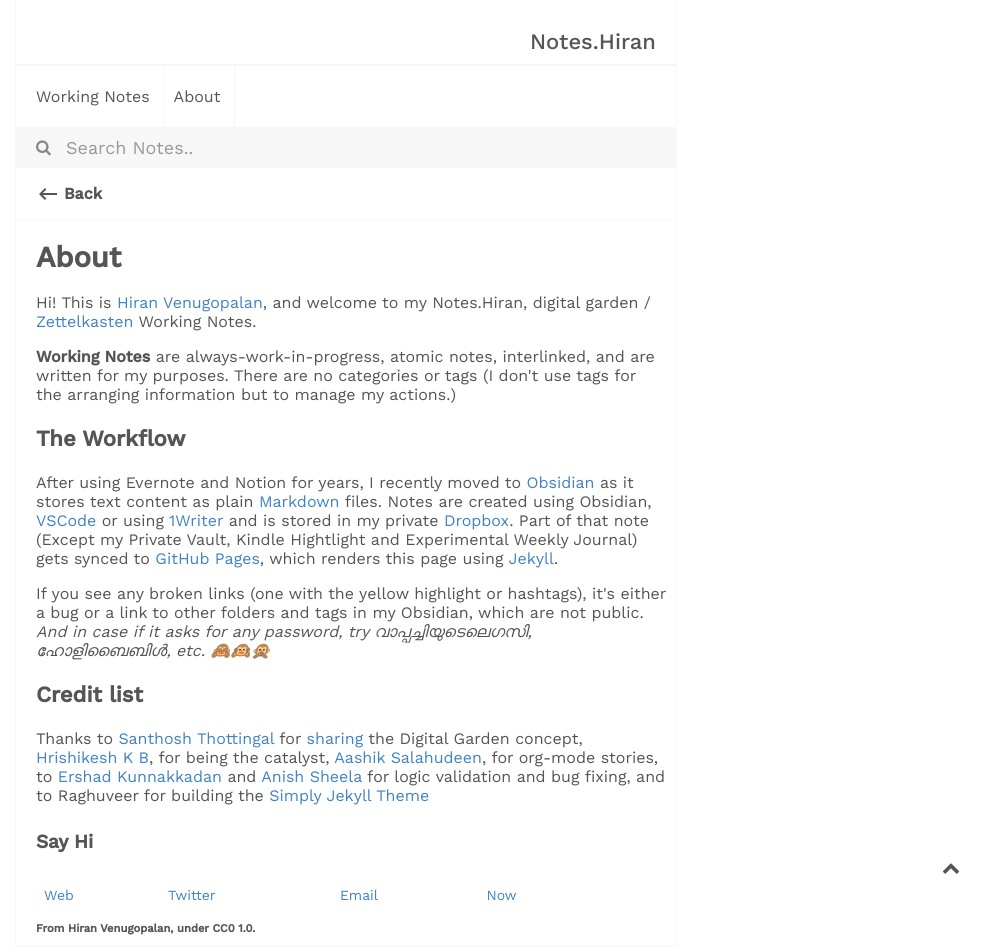
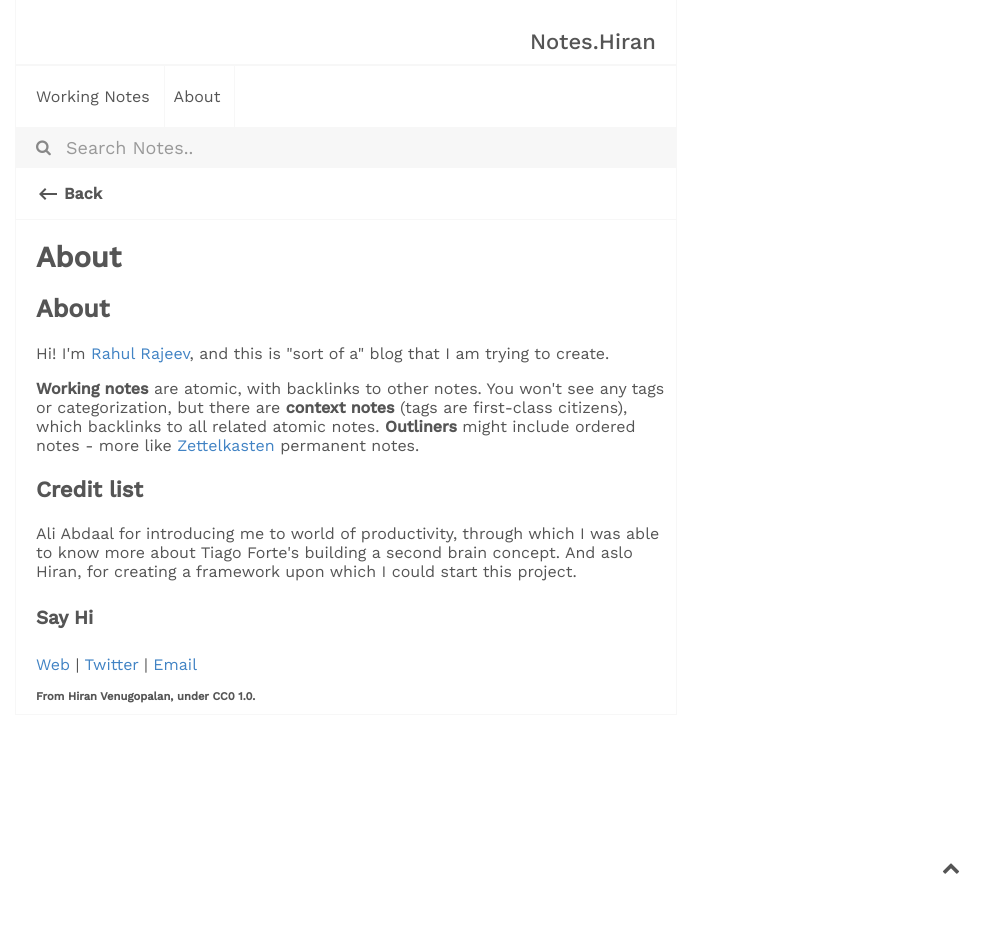
Before and after one commit to drawablex86/notes.archived, a Jekyll site: the page built from about.md, in a window 1280 px wide. Shown: the whole page, without its empty margins (294-1280 px from the left). Built offline with Jekyll 4.4.1, drawn with Linux system fonts in a browser that asks for light colours; after the commit the page ends 900 px from its top, so only the background shows below that.

Commit message:
Updating Content
Edited the about, readme, now and reading sections

```diff
--- a/about.md
+++ b/about.md
@@ -5,20 +5,16 @@ permalink: /about
 content-type: eg
 ---
 
-Hi! This is [Hiran Venugopalan](http://hiran.in), and welcome to my  Notes.Hiran, digital garden / [Zettelkasten](https://eugeneyan.com/writing/note-taking-zettelkasten/) Working Notes.
+## About
 
-**Working Notes** are always-work-in-progress, atomic notes, interlinked, and are written for my purposes. There are no categories or tags (I don't use tags for the arranging information but to manage my actions.)
+Hi! I'm [Rahul Rajeev](https://www.instagram.com/rdrawsstuff/), and this is "sort of a" blog that I am trying to create.
 
-### The Workflow
+**Working notes** are atomic, with backlinks to other notes. You won't see any tags or categorization, but there are **context notes** (tags are first-class citizens), which backlinks to all related atomic notes. **Outliners** might include ordered notes - more like [Zettelkasten](https://eugeneyan.com/writing/note-taking-zettelkasten/) permanent notes.
 
-After using Evernote and Notion for years, I recently moved to [Obsidian](https://obsidian.md/) as it stores text content as  plain [Markdown](https://daringfireball.net/projects/markdown/) files. Notes are created using Obsidian, [VSCode](https://code.visualstudio.com/) or using [1Writer](https://1writerapp.com/) and is stored in my private [Dropbox](https://www.dropbox.com/referrals/AABugyzJkQG2BLMNM8UnJqsWLyl30OUkSFc?src=global9). Part of that note (Except my Private Vault, Kindle Hightlight and Experimental Weekly Journal) gets synced to [GitHub Pages](https://pages.github.com/), which renders this page using [Jekyll](https://jekyllrb.com/).
 
-If you see any broken links (one with the yellow highlight or hashtags), it's either a bug or a link to other folders and tags in my Obsidian, which are not public. _And in case if it asks for any password, try വാപ്പച്ചിയുടെലെഗസി, ഹോളിബൈബിൾ, etc. 🙈🙉🙊_
 
 ### Credit list
-
-Thanks to [Santhosh Thottingal](https://docs.thottingal.in/) for [sharing](https://twitter.com/santhoshtr/status/1319914801972146176) the Digital Garden concept, [Hrishikesh K B](https://wiki.stultus.in/), for being the catalyst, [Aashik Salahudeen](https://github.com/aashiks), for org-mode stories,  to [Ershad Kunnakkadan](https://blog.ershadk.com/) and [Anish Sheela](https://github.com/anishsheela) for logic validation and bug fixing, and to Raghuveer for building the [Simply Jekyll Theme](https://github.com/raghuveerdotnet/simply-jekyll)
+Ali Abdaal for introducing me to  world of productivity, through which I was able to know more about Tiago Forte's building a second brain concept. And aslo Hiran, for creating a framework upon which I could start this project.
 
 #### Say Hi
-
-[Web](http://hiran.in) | [Twitter](http://twitter.com/hfactor) | [Email](mailto:hiran.v+notes@gmail.com) | [Now](http://hiran.in/now)
+[Web](http://drawable.in) | [Twitter](http://twitter.com/inkofwinter) | [Email](mailto:artbynjan@gmail.com)
```
Also changed, not shown: README.md (+3 -8 lines), _notes/zzNow.md (+6 -14 lines), _notes/zzReading.md (+2 -25 lines).
